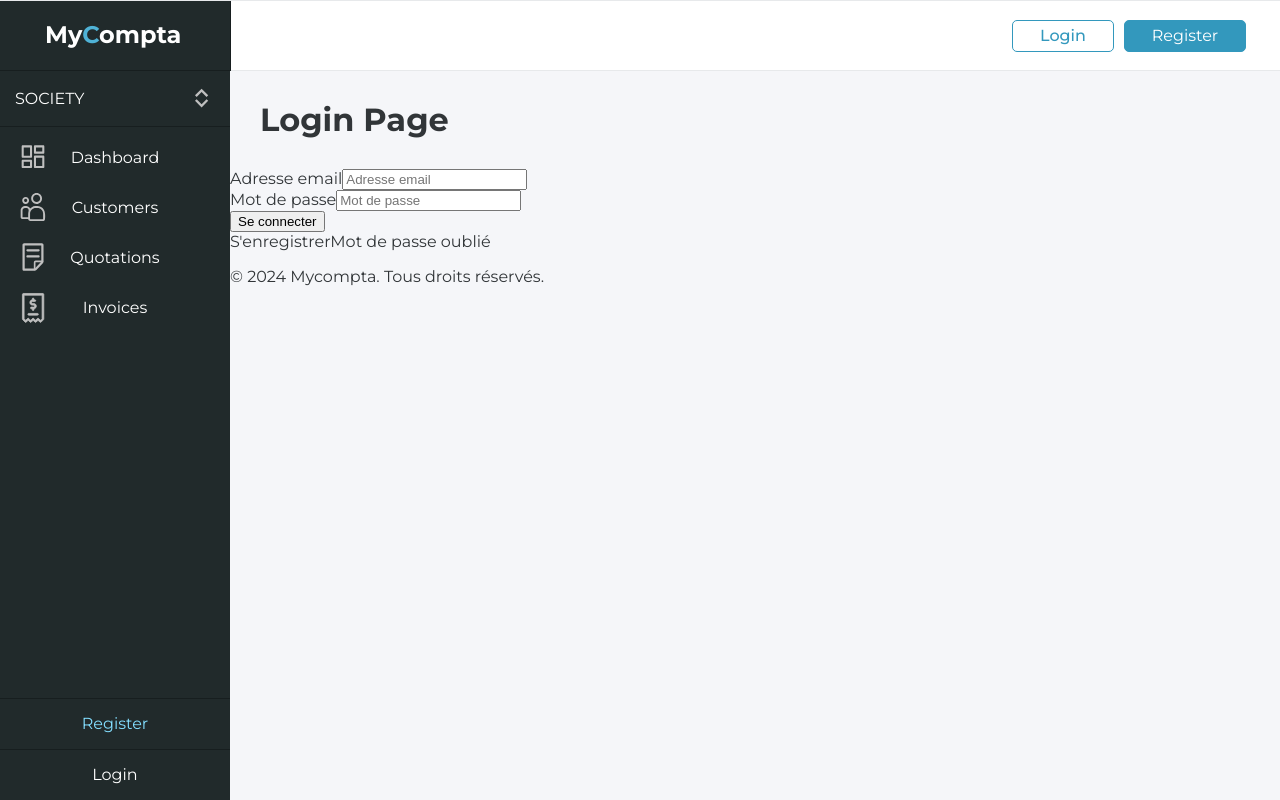
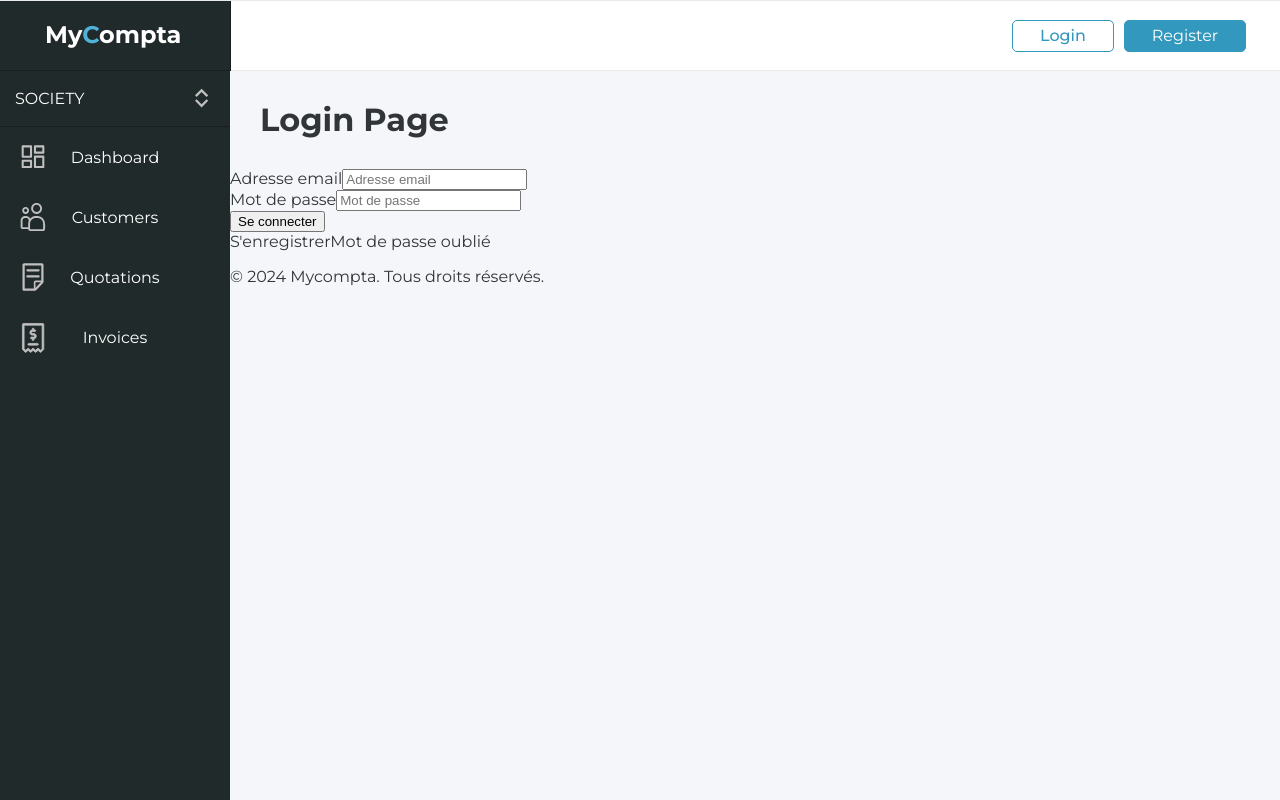
Before and after one commit to MyCompta/MyCompta_front, a React (Vite) app: page /login in a window 1280 px wide. Built offline with nearby package versions, Linux system fonts and the light colour scheme; a web font is replaced by a local one.

Commit message:
fix nav... again

```diff
--- a/src/components/navbar/LeftNavbarDashboard.scss
+++ b/src/components/navbar/LeftNavbarDashboard.scss
@@ -9,6 +9,8 @@
   z-index: 10;
   transition: transform 0.3s ease;
   position: fixed;
+  display: flex;
+  flex-direction: column;
 
   &--hidden {
     transform: translateX(-230px);
@@ -151,12 +153,17 @@
   }
 
   &__connection {
-    display: flex;
+    display: none;
     flex-direction: column;
     text-align: center;
     position: absolute;
     width: 230px;
     bottom: 0;
+    margin-top: auto;
+
+    @include medium-screen {
+      display: flex;
+    }
 
     &-link {
       border-top: 1px solid #171e1f;
--- a/src/components/navbar/LeftNavbarDashboard.tsx
+++ b/src/components/navbar/LeftNavbarDashboard.tsx
@@ -79,6 +79,7 @@ export default function LeftNavbarDashboard() {
         </Link>
       </div>
 
+      {!Cookies.get("token") && (
         <div className="left-navbar__connection">
           <Link
             to="/register"
@@ -90,6 +91,7 @@ export default function LeftNavbarDashboard() {
             Login
           </Link>
         </div>
+      )}
     </nav>
   );
 }
```
Lines whose indentation alone changed are shown as unchanged.
